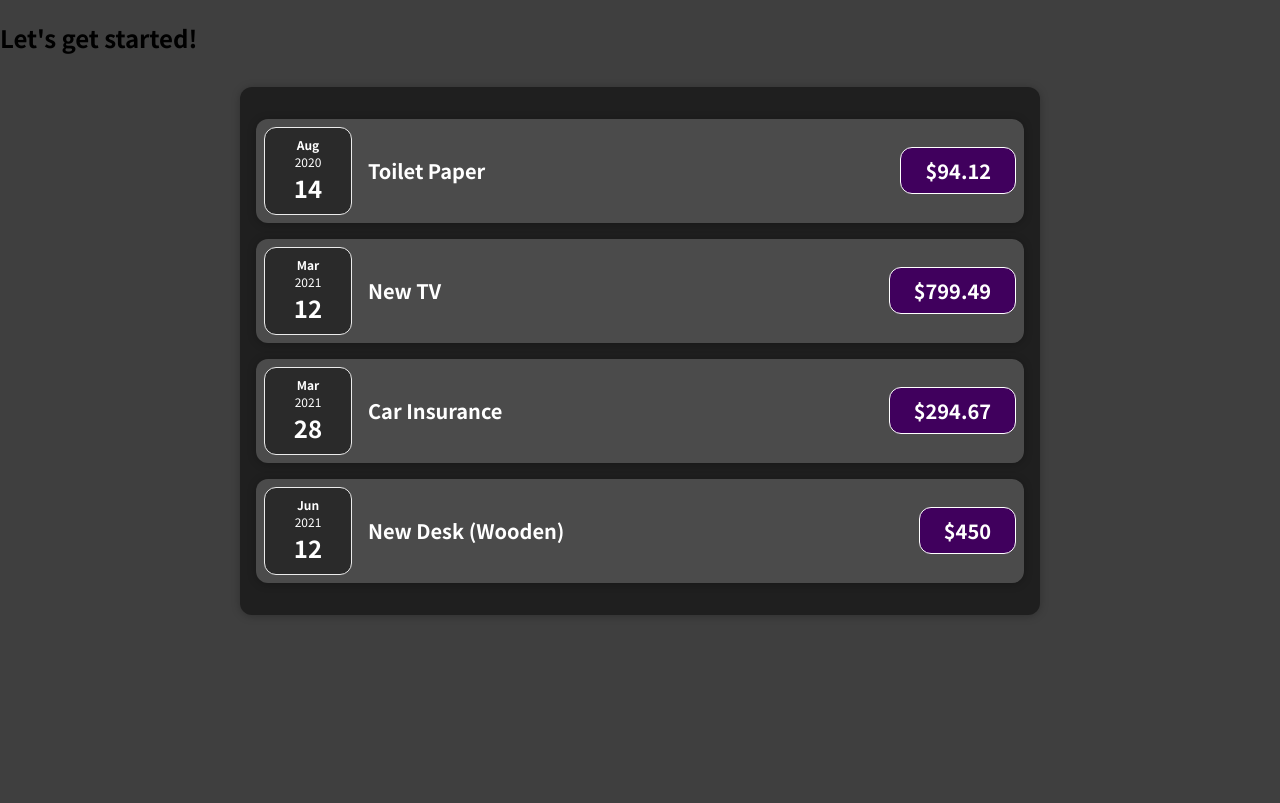
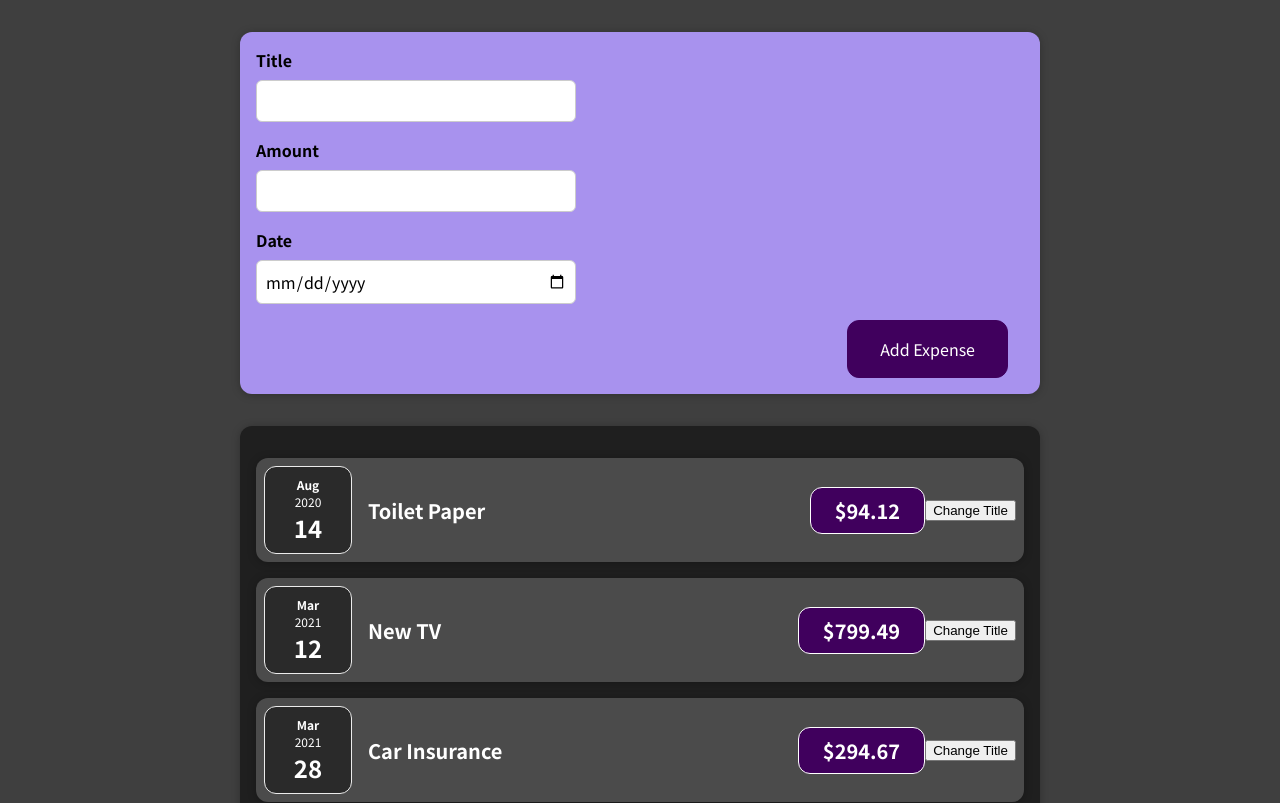
Before and after one commit to Artur760823/react-repetition-project, a React (Create React App) app in the folder 01-starting-setup/: page / in a window 1280 px wide. Shown: the top 803 px of the page. Built offline with nearby package versions, Linux system fonts and the light colour scheme.

Commit message:
add form to input expenses

```diff
--- a/01-starting-setup/src/App.js
+++ b/01-starting-setup/src/App.js
@@ -1,4 +1,5 @@
 import Expenses from "./components/Expenses/Expenses";
+import NewExpense from "./components/NewExpense/NewExpense";
 
 const App=()=> {
   const expenses = [
@@ -29,7 +30,7 @@
 
   return (
     <div>
-      <h2>Let's get started!</h2>
+      <NewExpense/>
       <Expenses expenses={expenses}/>
     </div>
   );
--- a/01-starting-setup/src/components/Expenses/ExpenseItem.js
+++ b/01-starting-setup/src/components/Expenses/ExpenseItem.js
@@ -1,18 +1,26 @@
-import React from "react";
+import React, {useState} from "react";
 import ExpenseDate from "./ExpenseDate";
 import Card from "../UI/Card";
 import './ExpenseItem.css';
 
 const ExpenseItem = (props)=> {
 
+  const [expenseTitle, setExpenseTitle] = useState(props.title);
+  let title = props.title;
+
+  const clickHandler = ()=>{
+    setExpenseTitle(`Buy present for wife :-)`)
+  }
+
   return (
     <Card className="expense-item">
       <ExpenseDate date={props.date}/>
 
       <div className="expense-item__description">
-        <h2>{props.title}</h2>
+        <h2>{expenseTitle}</h2>
         <div className="expense-item__price">${props.amount}</div>
       </div>
+      <button onClick={clickHandler} >Change Title</button>
     </Card>
   );
 }
--- /dev/null
+++ b/01-starting-setup/src/components/NewExpense/ExpenseForm.css
@@ -0,0 +1,26 @@
+.new-expense__controls {
+  display: flex;
+  flex-wrap: wrap;
+  gap: 1rem;
+  margin-bottom: 1rem;
+  text-align: left;
+}
+
+.new-expense__control label {
+  font-weight: bold;
+  margin-bottom: 0.5rem;
+  display: block;
+}
+
+.new-expense__control input {
+  font: inherit;
+  padding: 0.5rem;
+  border-radius: 6px;
+  border: 1px solid #ccc;
+  width: 20rem;
+  max-width: 100%;
+}
+
+.new-expense__actions {
+  text-align: right;
+}
--- /dev/null
+++ b/01-starting-setup/src/components/NewExpense/ExpenseForm.js
@@ -0,0 +1,50 @@
+import React, {useState} from "react";
+
+import "./ExpenseForm.css";
+
+const ExpenseForm = () => {
+
+  const [enteredTitle, setEnteredTitle] = useState('');
+  const [enteredAmount, setEnteredAmount] = useState('');
+  const [enteredDate, setEnteredDate] = useState('');
+
+  const titleChangeHandler = (e)=>{
+    setEnteredTitle(e.target.value);
+  }
+
+  const amountChangeHandler = (e)=>{
+    setEnteredAmount(e.target.value);
+  }
+
+  const dateChangeHandler = (e)=>{
+    setEnteredDate(e.target.value);
+  }
+
+  return (
+    <form>
+      <div className="new-expense__controls">
+        <div className="new-expense__control">
+          <label>Title</label>
+          <input type="text" onChange={titleChangeHandler} />
+        </div>
+      </div>
+      <div className="new-expense__controls">
+        <div className="new-expense__control">
+          <label>Amount</label>
+          <input type="number" min="0.01" step="0.01" onChange={amountChangeHandler}/>
+        </div>
+      </div>
+      <div className="new-expense__controls">
+        <div className="new-expense__control">
+          <label>Date</label>
+          <input type="date" min="2019-01-01" max="2022-12-31" onChange={dateChangeHandler}/>
+        </div>
+      </div>
+      <div className="new-expense__actions">
+        <button type="submit">Add Expense</button>
+      </div>
+    </form>
+  );
+};
+
+export default ExpenseForm;
--- /dev/null
+++ b/01-starting-setup/src/components/NewExpense/NewExpense.css
@@ -0,0 +1,38 @@
+.new-expense {
+  background-color: #a892ee;
+  padding: 1rem;
+  margin: 2rem auto;
+  width: 50rem;
+  max-width: 95%;
+  border-radius: 12px;
+  text-align: center;
+  box-shadow: 0 1px 8px rgba(0, 0, 0, 0.25);
+}
+
+.new-expense button {
+  font: inherit;
+  cursor: pointer;
+  padding: 1rem 2rem;
+  border: 1px solid #40005d;
+  background-color: #40005d;
+  color: white;
+  border-radius: 12px;
+  margin-right: 1rem;
+}
+
+.new-expense button:hover,
+.new-expense button:active {
+  background-color: #510674;
+  border-color: #510674;
+}
+
+.new-expense button.alternative {
+  color: #220131;
+  border-color: transparent;
+  background-color: transparent;
+}
+
+.new-expense button.alternative:hover,
+.new-expense button.alternative:active {
+  background-color: #ddb3f8;
+}
--- /dev/null
+++ b/01-starting-setup/src/components/NewExpense/NewExpense.js
@@ -0,0 +1,13 @@
+import React from 'react';
+import ExpenseForm from './ExpenseForm';
+import './NewExpense.css';
+
+const NewExpense = ()=> {
+  return (
+    <div className='new-expense'>
+      <ExpenseForm/>
+    </div>
+  )
+}
+
+export default NewExpense
```
Also changed, not shown: 1 other file (tests, documents, lock files or other folders).
